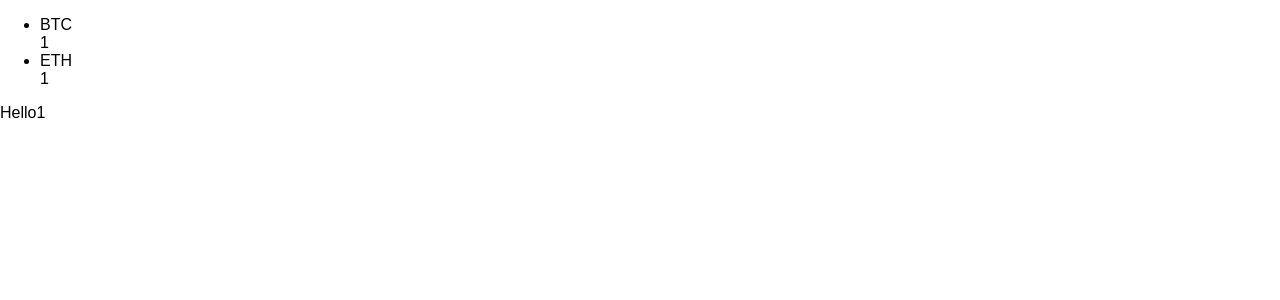
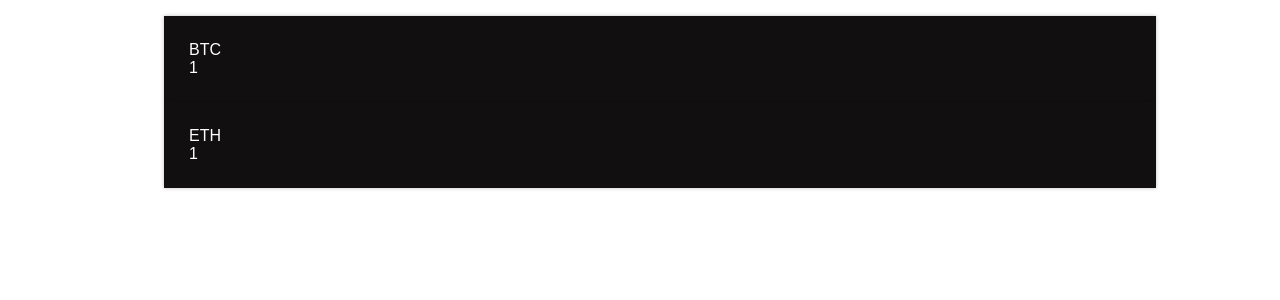
Before and after one commit to renegadefloofer/marketman, a React (Create React App) app: page / in a window 1280 px wide. Shown: the top 300 px of the page. Built offline with nearby package versions, Linux system fonts and the light colour scheme.

Commit message:
adding incomplete styling

```diff
--- a/src/App.js
+++ b/src/App.js
@@ -8,7 +8,6 @@
       <Board>
         <Assets />
       </Board>
-      <div>Hello1</div>
     </div>
   );
 }
--- a/src/components/Layout/Custom/Asset.js
+++ b/src/components/Layout/Custom/Asset.js
@@ -1,6 +1,8 @@
+import classes from './Asset.module.css';
+
 const Asset = (props) => {
   return (
-    <li>
+    <li className={classes.asset}>
       <div>{props.name}</div>
       <div>{props.price}</div>
       <div>{props.amount}</div>
--- a/src/components/Layout/Custom/Asset.module.css
+++ b/src/components/Layout/Custom/Asset.module.css
@@ -0,0 +1,10 @@
+.asset {
+  font: inherit;
+  max-width: 80%;
+  margin: auto;
+  padding: 1.5rem;
+  border: 1px solid #110f10;
+  color: white;
+  background: #110f10;
+  box-shadow: 0 0 4px rgba(0, 0, 0, 0.26);
+}
```
